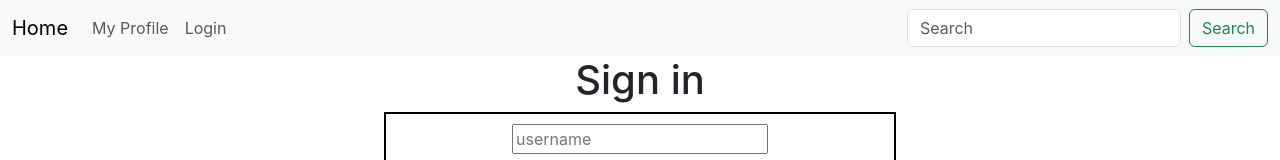
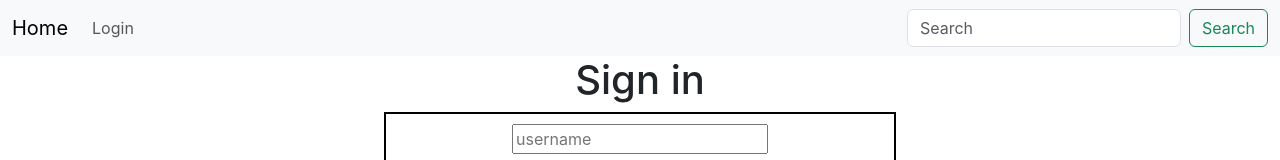
Before and after one commit to david485-rev/RecipeExplorer-front, a React (Create React App) app: page /login in a window 1280 px wide. Shown: the top 160 px of the page. Built offline with nearby package versions, Linux system fonts and the light colour scheme.

Commit message:
Added link to create-recipe path

```diff
--- a/src/components/NavBar/NavBar.tsx
+++ b/src/components/NavBar/NavBar.tsx
@@ -33,18 +33,24 @@ function NavBar(props: any) {
                 </button>
                 <div className="collapse navbar-collapse" id="navbarNav">
                     <ul className="navbar-nav me-auto mb-2 mb-lg-0">
+                        {
+                            user?.token ? (
+                        <>
                         <li className="nav-item">
                             <Link className="nav-link" aria-current="page" to="/users/profile">
                                 My Profile
                             </Link>
                         </li>
                         <li className="nav-item">
-                            {
-                                user?.token ?
-                                    <Link className="nav-link" to="/" onClick={logout}>Logout</Link> :
-                                    <Link className="nav-link" to="/login">Login</Link>
-                            }
+                            <Link className="nav-link" to="/" onClick={logout}>Logout</Link></li>
+                        <li className="nav-item">
+                            <Link className="nav-link" to="/create-recipe"></Link>
                         </li>
+                        </> ):
+                        <li>
+                            <Link className="nav-link" to="/login">Login</Link>
+                        </li>
+                        }
                     </ul>
                     <form className="d-flex">
                         <input className="form-control me-2" type="search" placeholder="Search" aria-label="Search"/>
```
